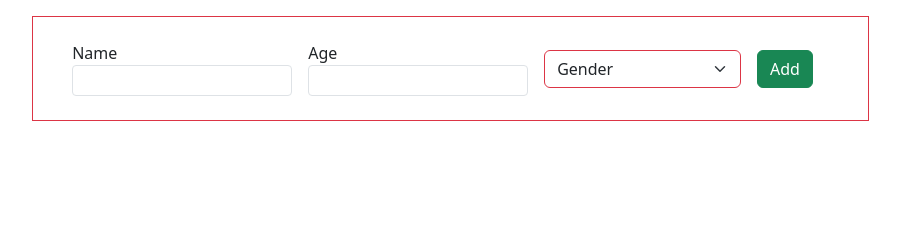
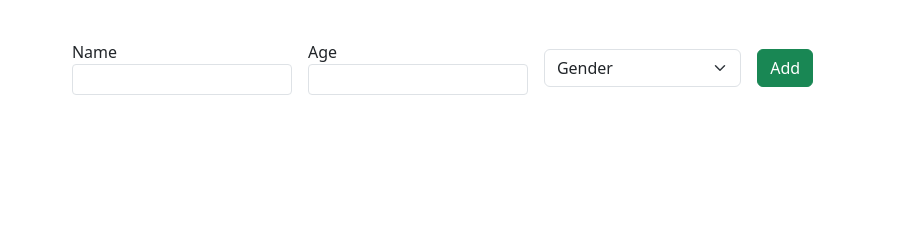
Before and after one commit to Elvis020/flask-for-everyone, a Flask app: page /students in a window 1280 px wide. Shown: the part 183-423 px from the top of the page, without its empty margins (50-950 px from the left). Run offline with Flask 3, Linux system fonts and the light colour scheme.

Commit message:
resolved emoji issue and removed brackets

```diff
--- a/templates/students.html
+++ b/templates/students.html
@@ -27,11 +27,7 @@
       <tr>
         <td>{{ student.name }}</td>
         <td>{{ student.age }}</td>
-        {% if student.gender == 'male' %}
-        <td>🙍🏼‍♂️</td>
-        {% else %}
-        <td>🙎🏼‍♀️</td>
-        {% endif%}
+        <td>{{ student.gender }}</td>
         <td class="d-flex p-2 gap-3">
           <a href="/students/{{student.name}}" class="btn btn-danger">Delete</a>
           <a href="/students/{{student.name}}" class="btn btn-warning"
@@ -43,7 +39,7 @@
     </table>
 
     <div class="container d-flex gap-3">
-      <span class="d-flex justify-content-center align-items-center gap-3 border border-danger w-75 p-4 ">
+      <span class="d-flex justify-content-center align-items-center gap-3 w-75 p-4 ">
         <span class="d-flex flex-column input-group-sm">
           <label class="w-3" for="name">Name</label>
           <input class="form-control shadow-none" type="text" />
@@ -52,7 +48,7 @@
           <label for="name">Age</label>
           <input class="form-control shadow-none" type="text" />
         </span>
-        <select class="form-select shadow-none w-25 mt-20 border border-danger" aria-label="Default select example">
+        <select class="form-select shadow-none w-25 mt-20" aria-label="Default select example">
           <option selected>Gender</option>
           <option value="1">Male</option>
           <option value="2">Female</option>
```
